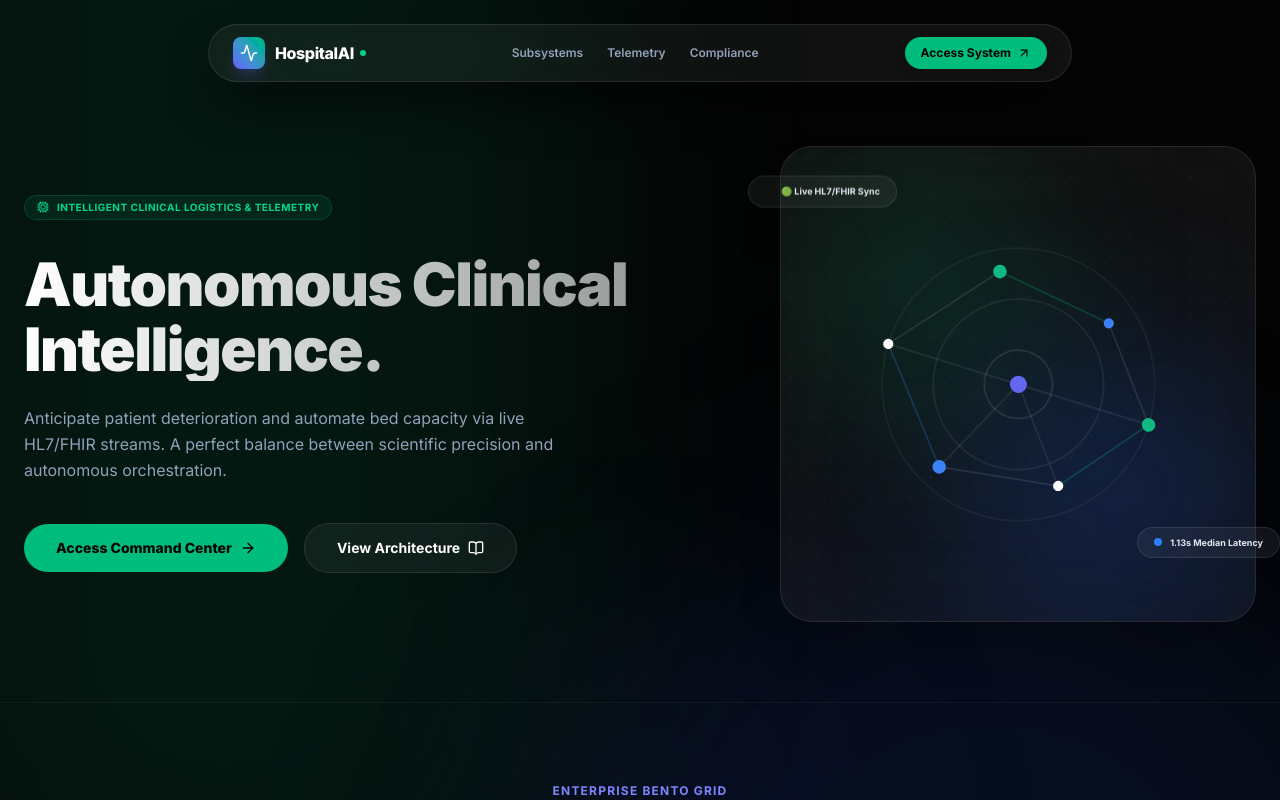
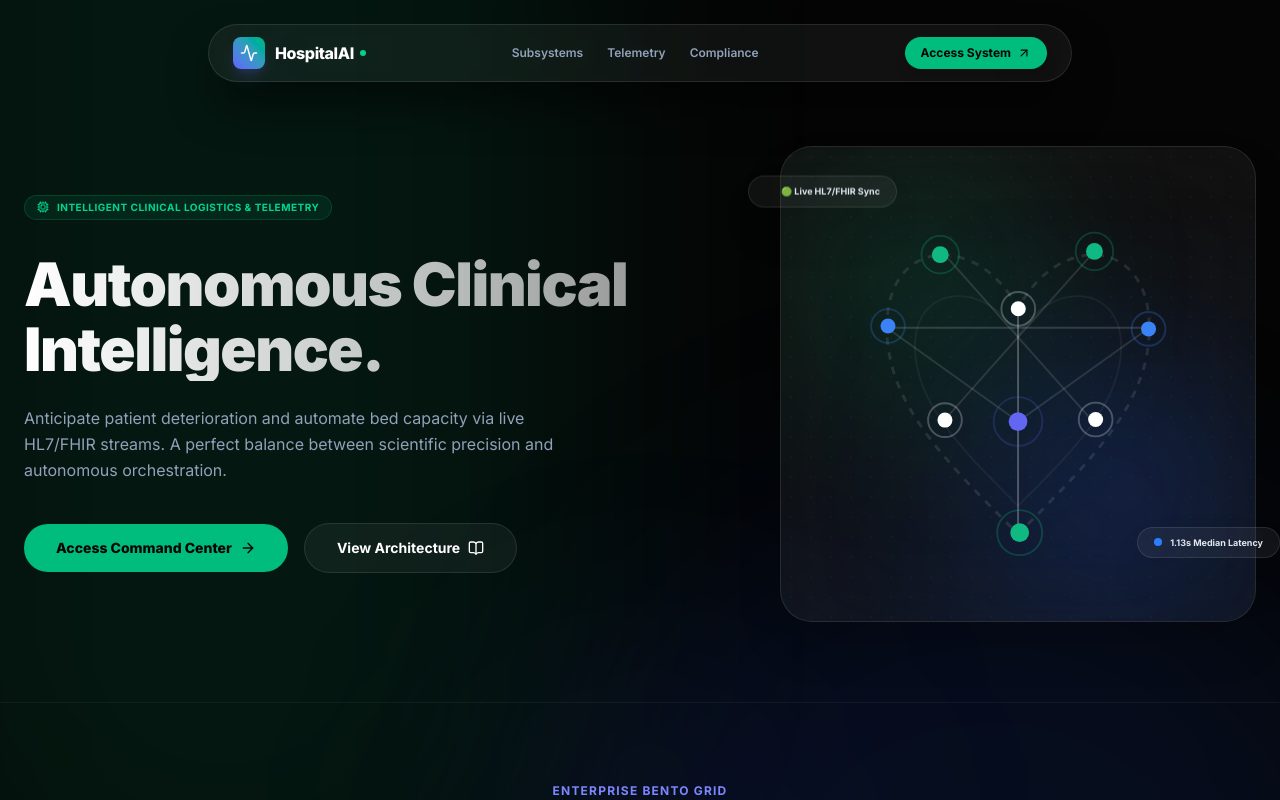
Before and after one commit to vishal-call/HospitalAI-v1.0-Integration-Ready-Command-Center, a Next.js app in the folder frontend/: page / in a window 1280 px wide. Shown: the top 800 px of the page. Built offline with nearby package versions, Linux system fonts and the light colour scheme; no server answers.

Commit message:
feat(landing-page): implement abstract tech heart mesh with breathing pulse and node drift animation

```diff
--- a/frontend/src/app/page.tsx
+++ b/frontend/src/app/page.tsx
@@ -201,37 +201,117 @@ export default function LandingPage() {
                 className="h-48 w-48 rounded-full bg-blue-600 blur-[100px] absolute bottom-10 right-10 pointer-events-none"
               />
 
-              {/* Slow 360-degree rotating abstract constellation mesh */}
+              {/* Breathing abstract biotech heart mesh */}
               <motion.div
-                animate={{ rotate: 360 }}
-                transition={{ repeat: Infinity, duration: 20, ease: "linear" }}
-                className="w-[80%] h-[80%] relative z-10 flex items-center justify-center"
+                animate={{ scale: [1, 1.04, 1] }}
+                transition={{ duration: 2.5, repeat: Infinity, ease: "easeInOut" }}
+                className="w-[85%] h-[85%] relative z-10 flex items-center justify-center"
               >
-                <svg className="w-full h-full text-slate-400" viewBox="0 0 200 200" fill="none">
-                  {/* Concentric rings */}
-                  <circle cx="100" cy="100" r="80" stroke="rgba(255,255,255,0.05)" strokeWidth="1" />
-                  <circle cx="100" cy="100" r="50" stroke="rgba(255,255,255,0.07)" strokeWidth="1" />
-                  <circle cx="100" cy="100" r="20" stroke="rgba(255,255,255,0.1)" strokeWidth="1" />
-                  {/* Constellation lines */}
-                  <line x1="100" y1="20" x2="150" y2="60" stroke="rgba(16, 185, 129, 0.25)" strokeWidth="1" />
-                  <line x1="150" y1="60" x2="160" y2="130" stroke="rgba(255,255,255,0.1)" strokeWidth="1" />
-                  <line x1="160" y1="130" x2="100" y2="180" stroke="rgba(59, 130, 246, 0.25)" strokeWidth="1" />
-                  <line x1="100" y1="180" x2="40" y2="130" stroke="rgba(255,255,255,0.1)" strokeWidth="1" />
-                  <line x1="40" y1="130" x2="50" y2="60" stroke="rgba(16, 185, 129, 0.25)" strokeWidth="1" />
-                  <line x1="50" y1="60" x2="100" y2="20" stroke="rgba(255,255,255,0.1)" strokeWidth="1" />
-                  {/* Inner links to core */}
-                  <line x1="100" y1="100" x2="100" y2="20" stroke="rgba(255, 255, 255, 0.08)" strokeWidth="1" />
-                  <line x1="100" y1="100" x2="150" y2="60" stroke="rgba(255, 255, 255, 0.08)" strokeWidth="1" />
-                  <line x1="100" y1="100" x2="160" y2="130" stroke="rgba(255, 255, 255, 0.08)" strokeWidth="1" />
-                  <line x1="100" y1="100" x2="100" y2="180" stroke="rgba(255, 255, 255, 0.08)" strokeWidth="1" />
-                  {/* Core nodes */}
-                  <circle cx="100" cy="20" r="4" fill="#10b981" />
-                  <circle cx="150" cy="60" r="3" fill="#ffffff" />
-                  <circle cx="160" cy="130" r="4" fill="#3b82f6" />
-                  <circle cx="100" cy="180" r="3" fill="#ffffff" />
-                  <circle cx="40" cy="130" r="4" fill="#10b981" />
-                  <circle cx="50" cy="60" r="3" fill="#3b82f6" />
-                  <circle cx="100" cy="100" r="5" fill="#6366f1" />
+                <svg className="w-full h-full" viewBox="0 0 200 200" fill="none">
+                  {/* Geometric heart outline paths */}
+                  <path
+                    d="M 100 60 C 80 20, 30 20, 30 70 C 30 110, 60 140, 100 180 C 140 140, 170 110, 170 70 C 170 20, 120 20, 100 60 Z"
+                    stroke="rgba(255, 255, 255, 0.1)"
+                    strokeWidth="1.5"
+                    strokeDasharray="4 4"
+                  />
+                  <path
+                    d="M 100 75 C 85 45, 45 45, 45 80 C 45 110, 70 135, 100 165 C 130 135, 155 110, 155 80 C 155 45, 115 45, 100 75 Z"
+                    stroke="rgba(255, 255, 255, 0.05)"
+                    strokeWidth="1"
+                  />
+
+                  {/* Connecting mesh lines */}
+                  <line x1="100" y1="60" x2="100" y2="180" stroke="rgba(255, 255, 255, 0.15)" strokeWidth="1" />
+                  <line x1="30" y1="70" x2="170" y2="70" stroke="rgba(255, 255, 255, 0.15)" strokeWidth="1" />
+                  <line x1="60" y1="30" x2="140" y2="120" stroke="rgba(255, 255, 255, 0.12)" strokeWidth="1" />
+                  <line x1="140" y1="30" x2="60" y2="120" stroke="rgba(255, 255, 255, 0.12)" strokeWidth="1" />
+                  <line x1="30" y1="70" x2="100" y2="120" stroke="rgba(255, 255, 255, 0.12)" strokeWidth="1" />
+                  <line x1="170" y1="70" x2="100" y2="120" stroke="rgba(255, 255, 255, 0.12)" strokeWidth="1" />
+                  <line x1="100" y1="60" x2="100" y2="120" stroke="rgba(255, 255, 255, 0.15)" strokeWidth="1" />
+                  <line x1="100" y1="180" x2="100" y2="120" stroke="rgba(255, 255, 255, 0.15)" strokeWidth="1" />
+
+                  {/* Nodes with individual slow micro-drifts */}
+                  {/* Node 1: Top Indentation */}
+                  <motion.g
+                    animate={{ x: [0, 1.2, -1.2, 0], y: [0, -1.2, 1.2, 0] }}
+                    transition={{ duration: 4, repeat: Infinity, ease: "easeInOut" }}
+                  >
+                    <circle cx="100" cy="60" r="4" fill="#ffffff" />
+                    <circle cx="100" cy="60" r="9" stroke="#ffffff" strokeWidth="1" className="opacity-25" />
+                  </motion.g>
+
+                  {/* Node 2: Left Lobe Top */}
+                  <motion.g
+                    animate={{ x: [0, -1.5, 1, 0], y: [0, 1, -1.5, 0] }}
+                    transition={{ duration: 4.5, repeat: Infinity, ease: "easeInOut" }}
+                  >
+                    <circle cx="60" cy="30" r="4.5" fill="#10b981" />
+                    <circle cx="60" cy="30" r="10" stroke="#10b981" strokeWidth="1" className="opacity-25" />
+                  </motion.g>
+
+                  {/* Node 3: Left Outer */}
+                  <motion.g
+                    animate={{ x: [0, 1, -1, 0], y: [0, -1.5, 1, 0] }}
+                    transition={{ duration: 5, repeat: Infinity, ease: "easeInOut" }}
+                  >
+                    <circle cx="30" cy="70" r="4" fill="#3b82f6" />
+                    <circle cx="30" cy="70" r="9" stroke="#3b82f6" strokeWidth="1" className="opacity-25" />
+                  </motion.g>
+
+                  {/* Node 4: Left Lower */}
+                  <motion.g
+                    animate={{ x: [0, -1.2, 1.5, 0], y: [0, 1.2, -1.2, 0] }}
+                    transition={{ duration: 3.8, repeat: Infinity, ease: "easeInOut" }}
+                  >
+                    <circle cx="60" cy="120" r="4" fill="#ffffff" />
+                    <circle cx="60" cy="120" r="9" stroke="#ffffff" strokeWidth="1" className="opacity-25" />
+                  </motion.g>
+
+                  {/* Node 5: Bottom Apex */}
+                  <motion.g
+                    animate={{ x: [0, 1.2, -1.2, 0], y: [0, -1, 1, 0] }}
+                    transition={{ duration: 4.2, repeat: Infinity, ease: "easeInOut" }}
+                  >
+                    <circle cx="100" cy="180" r="5" fill="#10b981" />
+                    <circle cx="100" cy="180" r="12" stroke="#10b981" strokeWidth="1" className="opacity-25" />
+                  </motion.g>
+
+                  {/* Node 6: Right Lower */}
+                  <motion.g
+                    animate={{ x: [0, 1.5, -1.2, 0], y: [0, -1.2, 1.5, 0] }}
+                    transition={{ duration: 4.7, repeat: Infinity, ease: "easeInOut" }}
+                  >
+                    <circle cx="140" cy="120" r="4" fill="#ffffff" />
+                    <circle cx="140" cy="120" r="9" stroke="#ffffff" strokeWidth="1" className="opacity-25" />
+                  </motion.g>
+
+                  {/* Node 7: Right Outer */}
+                  <motion.g
+                    animate={{ x: [0, -1, 1, 0], y: [0, 1.5, -1, 0] }}
+                    transition={{ duration: 5.2, repeat: Infinity, ease: "easeInOut" }}
+                  >
+                    <circle cx="170" cy="70" r="4" fill="#3b82f6" />
+                    <circle cx="170" cy="70" r="9" stroke="#3b82f6" strokeWidth="1" className="opacity-25" />
+                  </motion.g>
+
+                  {/* Node 8: Right Lobe Top */}
+                  <motion.g
+                    animate={{ x: [0, 1, -1.5, 0], y: [0, -1, 1, 0] }}
+                    transition={{ duration: 4.9, repeat: Infinity, ease: "easeInOut" }}
+                  >
+                    <circle cx="140" cy="30" r="4.5" fill="#10b981" />
+                    <circle cx="140" cy="30" r="10" stroke="#10b981" strokeWidth="1" className="opacity-25" />
+                  </motion.g>
+
+                  {/* Center Core Node */}
+                  <motion.g
+                    animate={{ x: [0, -0.6, 0.6, 0], y: [0, 0.6, -0.6, 0] }}
+                    transition={{ duration: 6, repeat: Infinity, ease: "easeInOut" }}
+                  >
+                    <circle cx="100" cy="120" r="5" fill="#6366f1" />
+                    <circle cx="100" cy="120" r="13" stroke="#6366f1" strokeWidth="1" className="opacity-20" />
+                  </motion.g>
                 </svg>
               </motion.div>
             </div>
```
